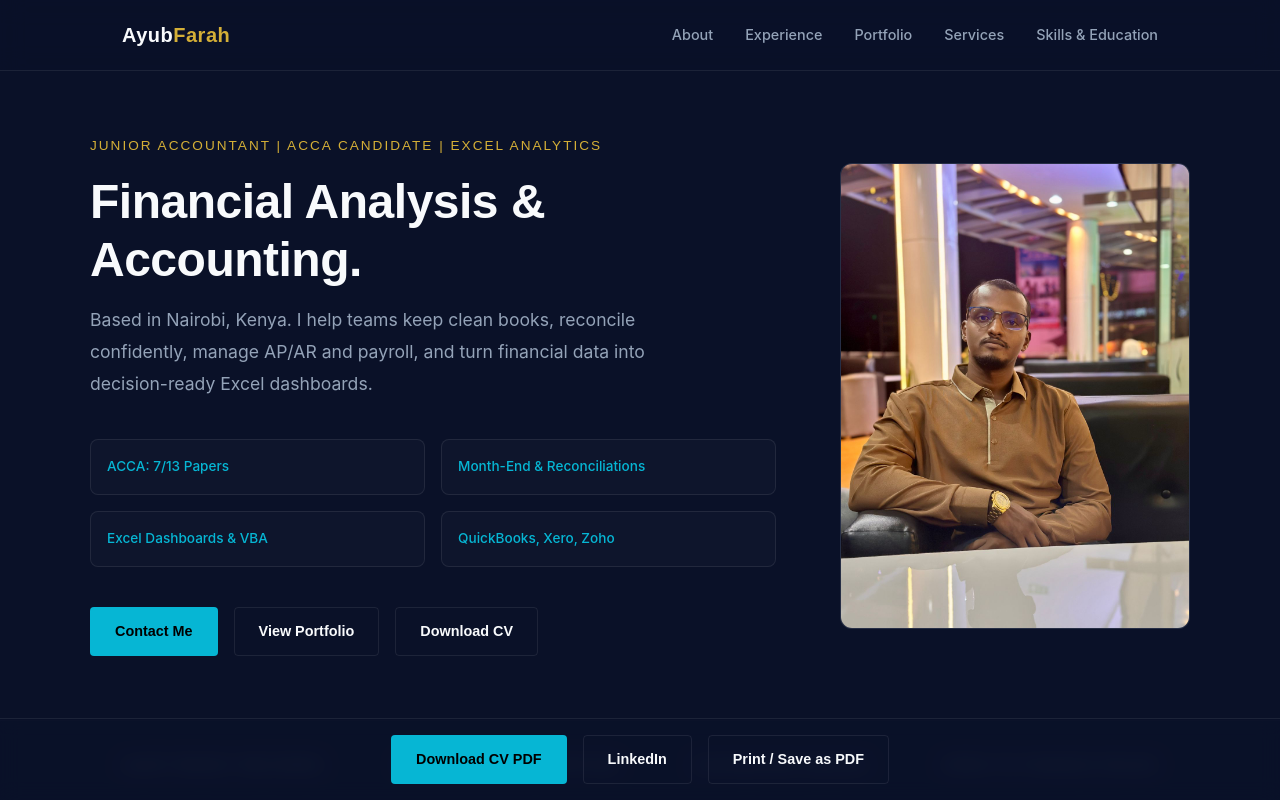
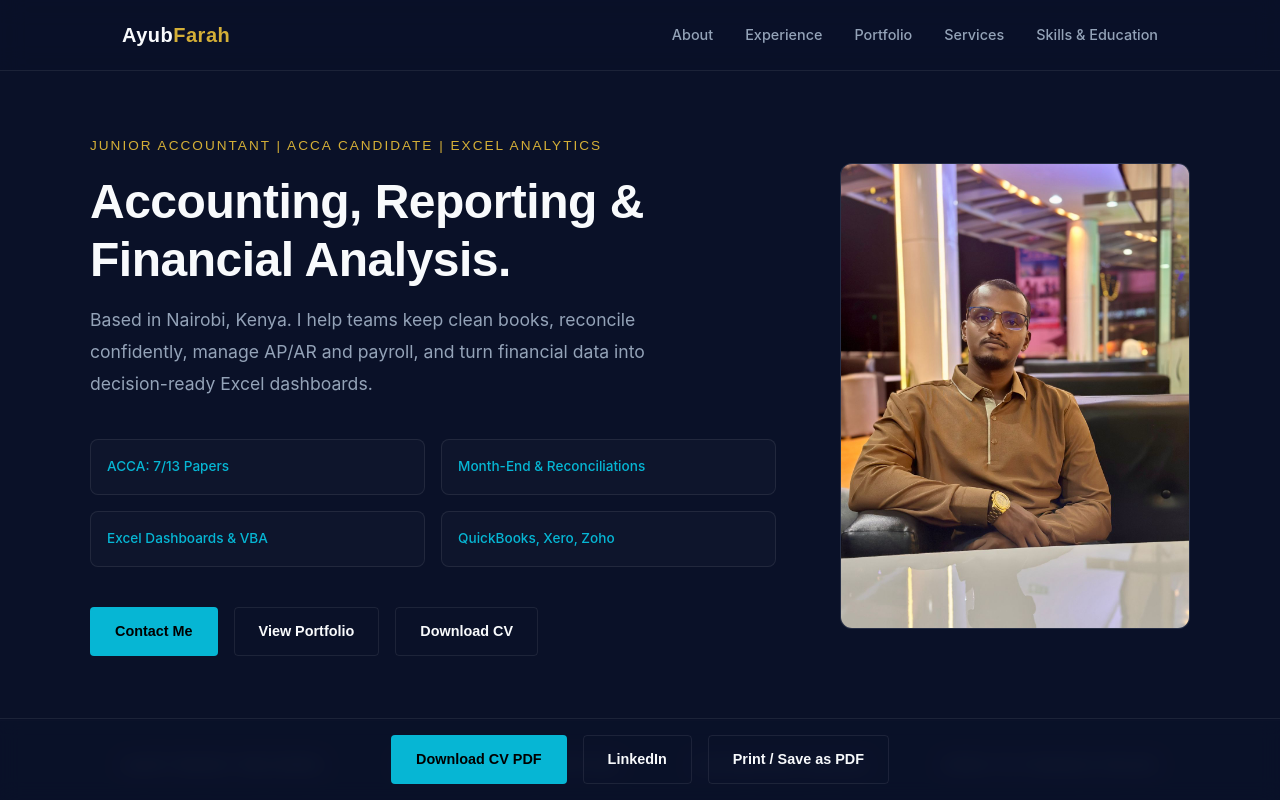
Before and after one commit to Ayubfarah61/fm-tracker, a plain HTML site: page index.html in a window 1280 px wide. Shown: the top 800 px of the page. Drawn offline with Linux system fonts and the light colour scheme.

Commit message:
Use direct accounting headline

```diff
--- a/index.html
+++ b/index.html
@@ -604,7 +604,7 @@
       <div class="hero-grid">
         <div>
           <span class="eyebrow">Junior Accountant | ACCA Candidate | Excel Analytics</span>
-          <h1>Financial Analysis &amp; Accounting.</h1>
+          <h1>Accounting, Reporting &amp; Financial Analysis.</h1>
           <p class="hero-intro">
             Based in Nairobi, Kenya. I help teams keep clean books, reconcile confidently, manage AP/AR and payroll,
             and turn financial data into decision-ready Excel dashboards.
```
